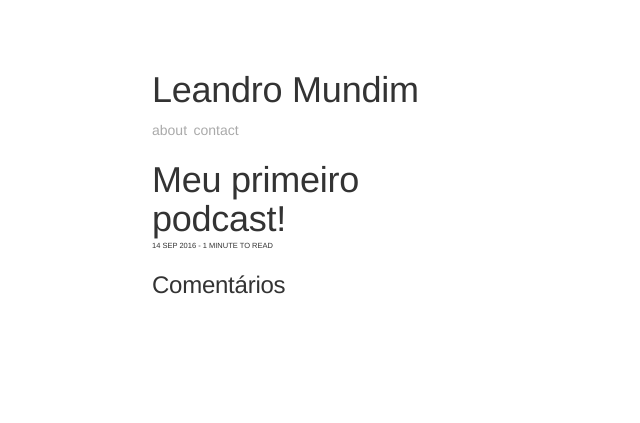
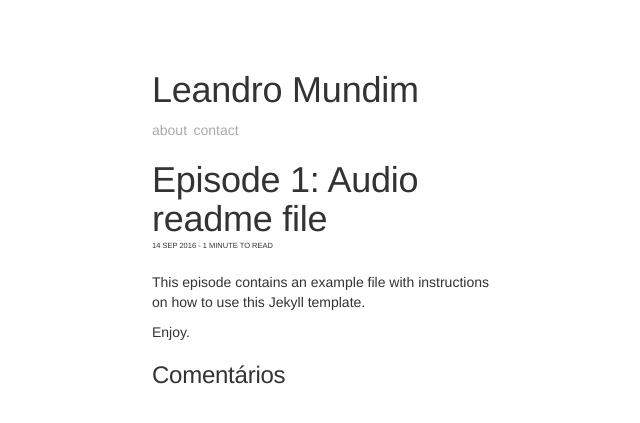
Before and after one commit to estimativa/estimativa, a Jekyll site: the page built from _posts/2016-09-14-primeiro-podcast.md, in a window 1280 px wide. Shown: the top 423 px of the page, without its empty margins (313-953 px from the left). Built offline with Jekyll 4.4.1, drawn with Linux system fonts in a browser that asks for light colours; comment, search, counter and statistics services are not loaded.

Commit message:
Update 2016-09-14-primeiro-podcast.md

```diff
--- a/_posts/2016-09-14-primeiro-podcast.md
+++ b/_posts/2016-09-14-primeiro-podcast.md
@@ -1,6 +1,12 @@
 ---
 layout: post
-title:  "Meu primeiro podcast!"
+permalink: episodes/1/
+title: "Episode 1: Audio readme file"
+excerpt: "Listen to this episode for more info on this template."
 date:   2016-09-14 00:00:00 -0300
-categories: start blog
+media: 2016_09_14_11_20_16.mp3
 ---
+
+This episode contains an example file with instructions on how to use this Jekyll template.
+
+Enjoy.
```
